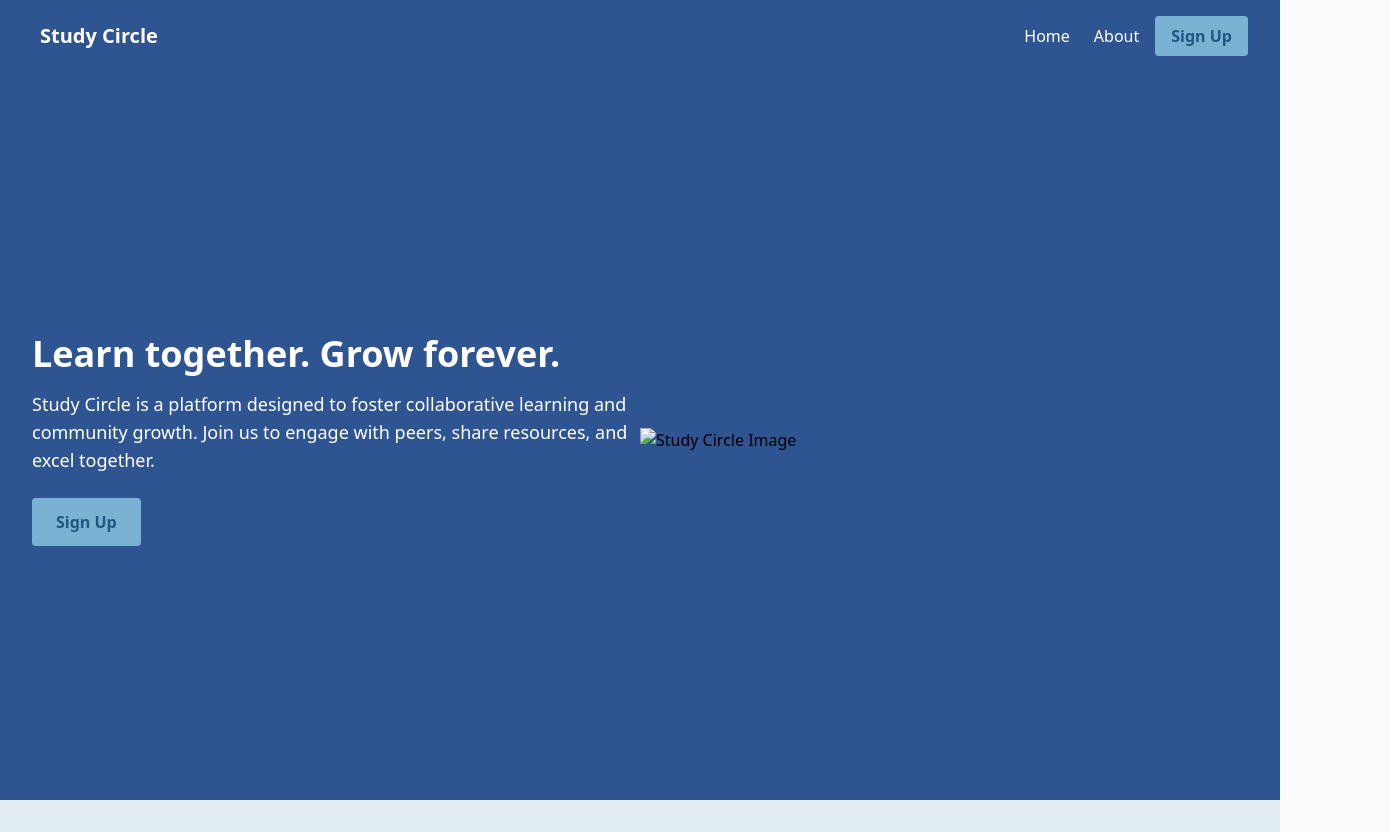
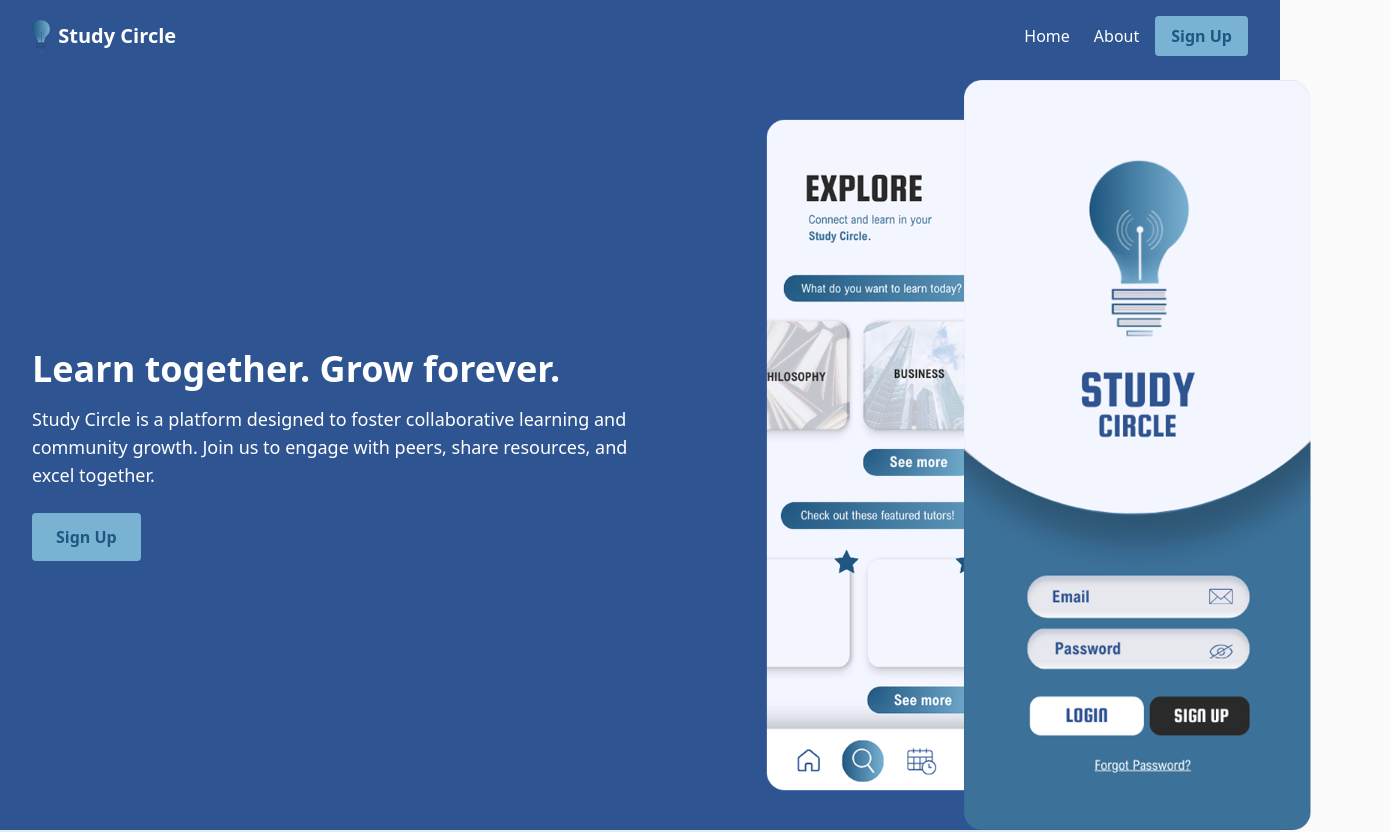
Before and after one commit to deymdaniel/Study-Circle, a plain HTML site: page index.html in a window 1280 px wide. Shown: the top 832 px of the page, 1390 px wide, since content can reach past the window. Drawn offline with nearby package versions, Linux system fonts and the light colour scheme; the site is published under a folder, as on GitHub Pages, so addresses that start at the root find nothing.

Commit message:
fixed img src

```diff
--- a/index.html
+++ b/index.html
@@ -51,7 +51,7 @@
         class="container mx-auto flex items-center justify-between px-8 py-4"
       >
         <div class="flex items-center space-x-2">
-          <img src="/logo.png" alt="" class="h-8" />
+          <img src="logo.png" alt="" class="h-8" />
           <span
             id="logoText"
             class="font-bold text-xl transition-colors duration-500 text-white"
@@ -110,7 +110,7 @@
           <div class="md:w-1/2 mt-8 md:mt-0">
             <!-- Replace with your own image URL -->
             <img
-              src="/hero_img.png"
+              src="hero_img.png"
               alt="Study Circle Image"
               class="w-full md:w-auto"
               style="max-width: 750px"
```
